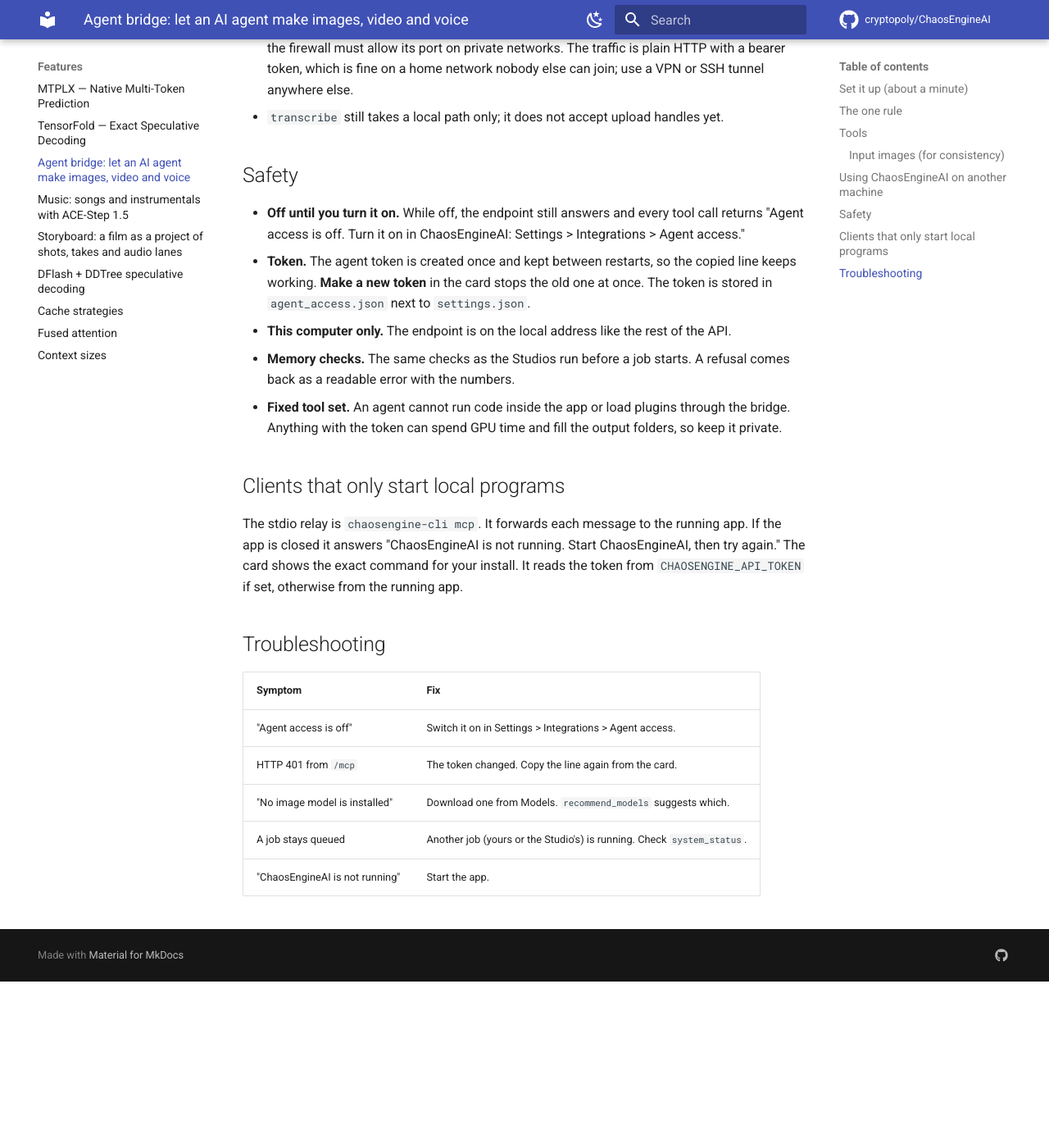
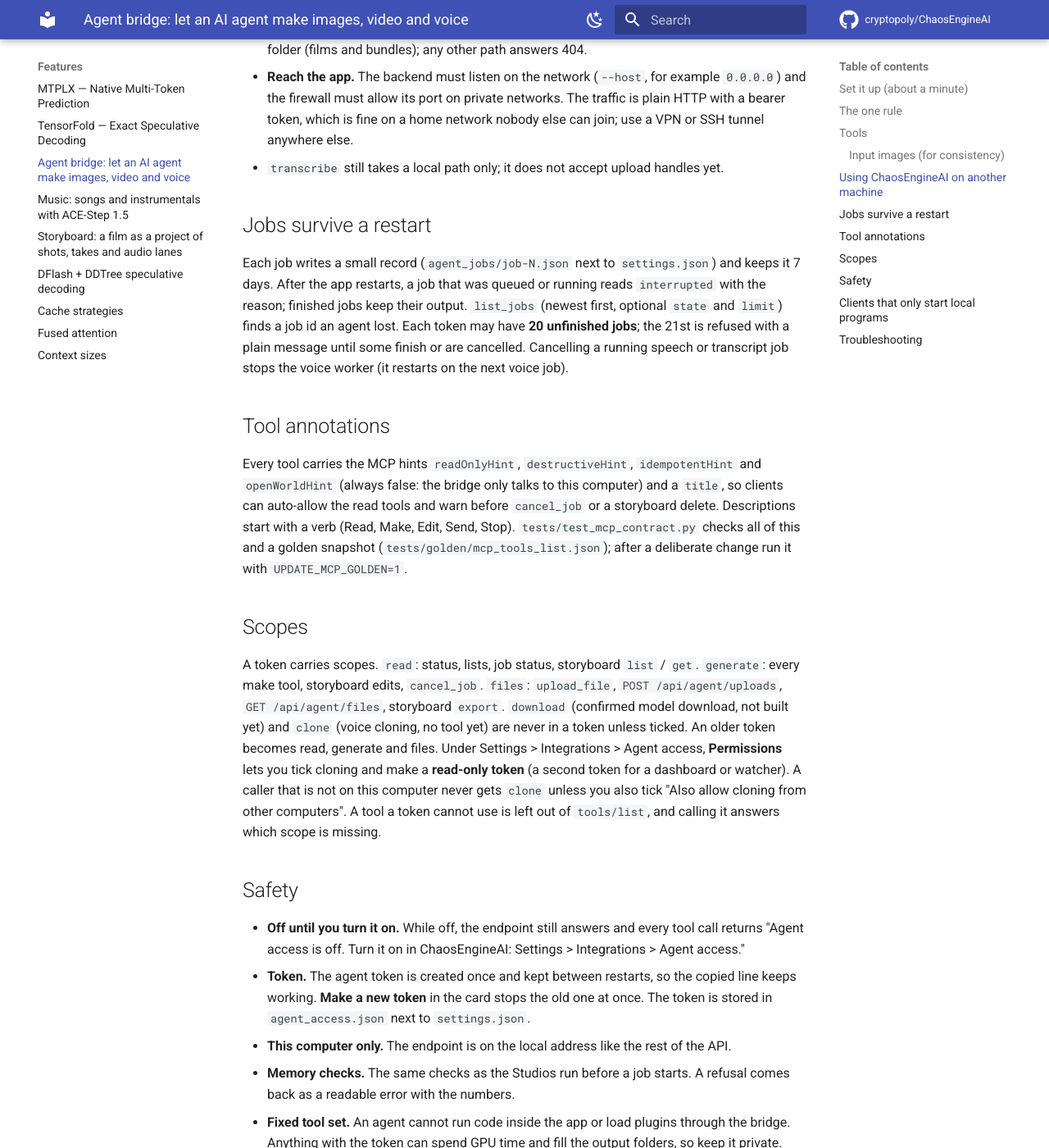
Before and after one commit to cryptopoly/ChaosEngineAI, an MkDocs documentation site: the page built from docs/features/agent-bridge.md, in a window 1280 px wide and 1400 px high, scrolled down 3627 px. Shown: the whole window at 82% size. Built offline with MkDocs 1.6.1 and Material for MkDocs 9.7.7, drawn with Linux system fonts in a browser that asks for light colours; comment, search, counter and statistics services are not loaded; before the commit the page ends 4824 px from its top, so only the background shows below that; some of the changed text lies outside the part shown.

Commit message:
docs(agent-bridge): scopes, jobs, annotations, skill refresh, progress note

```diff
--- a/docs/features/agent-bridge.md
+++ b/docs/features/agent-bridge.md
@@ -34,17 +34,17 @@
 
 | Tool | What it does |
 |---|---|
-| `system_status` | Free memory, platform, the running job, the queue. |
+| `system_status` | Free memory, platform and the whole job queue: each entry has kind, source, label, position, and an `estimatedSeconds` / `estimatedStartInSeconds` taken from the model catalogue (labelled estimated: a first run is slower). |
 | `recommend_models` | For `image`, `video`, `voice`, `stt` or `music`, the best models **not installed** that fit this machine, with size and gated / non-commercial flags. The agent tells you what to download. |
 | `list_models` | Installed models with id, size, fit, size limits and frame rules. |
 | `list_voices` | Voices that are ready, with language. |
 | `generate_image` | Prompt, model, size, steps, seed, optional `reference_images` and `image_strength`. Returns a job id. Sizes are snapped to what the model supports; corrections appear in the job notes. |
 | `generate_video` | Prompt, model, size, `seconds` (or `frames`), fps, seed, optional `start_image`, `end_image`, `image_strength`. Returns a job id. Seconds are converted to the model's frame rule. |
-| `upload_image` | A small image, sound or video as base64. Returns a handle (`upload:...`) for the image inputs above (image handles only) and for storyboard imports; for an agent on another machine. |
+| `upload_file` | A small image, sound or video as base64 (the old name `upload_image` still works). Returns a handle (`upload:...`) for the image inputs above (image handles only) and for storyboard imports; for an agent on another machine. |
 | `speak` | Text, voice, speed. Returns a job id. |
 | `transcribe` | Path to an audio or video file the app can read. Returns a job id. |
 | `make_music` | Style `caption`, `lyrics` (or `instrumental`), `seconds` 10 to 600, `bpm`, `key`, `seed`, `variations` 1, 2 or 4, `model`. Returns a job id; the result has the FLAC path of each take in the Music Library and a `download`. `cancel_job` stops it through the music worker. See [Music](music.md). |
-| `job_status`, `wait_for_job`, `cancel_job` | Poll, wait up to 60 s, cancel. |
+| `job_status`, `wait_for_job`, `cancel_job`, `list_jobs` | Poll, wait up to 60 s, cancel (queued or running; speech and transcripts too), list recent jobs. |
 | `storyboard_project` | Film projects: `create`, `list`, `get` (shots, takes, timeline, revision), `edit` (name, defaults, export), `undo`, `redo`, `delete`, `export` (the bundle's `file` name and a `download`), `import` (`project_id` and that `file`, or a `path` in an exports folder). |
 | `storyboard_shot` | `add`, `edit`, `remove`, `reorder`, `lock`, `unlock`, `pick_take`, `redo` (marks a shot for the next generate), `import` (a clip or still: an `upload:` handle or a file in the app's output folders). |
 | `storyboard_audio` | `add`, `edit`, `remove` audio clips (`add` takes an `upload:` handle or a file in the app's output folders); anchor one to a shot so it follows the shot. |
@@ -79,7 +79,7 @@
 An agent can drive a ChaosEngineAI running on a different computer, for example a PC with an NVIDIA GPU on
 your home network. The paths in a job result belong to that PC, so files move over HTTP:
 
-- **Send a file in.** `upload_image` takes a small image, sound or video as base64; larger files: `POST` the raw
+- **Send a file in.** `upload_file` takes a small image, sound or video as base64; larger files: `POST` the raw
   bytes to `/api/agent/uploads` with the Agent access token. Either returns a handle like `upload:ab12cd34ef56`.
   Use an image handle wherever a tool takes an image path (`start_image`, `end_image`, `reference_images`), and
   any handle for `storyboard_shot import` and `storyboard_audio add`. The type is read from the bytes: PNG, JPEG
@@ -96,6 +96,34 @@
   must allow its port on private networks. The traffic is plain HTTP with a bearer token, which is fine on a home
   network nobody else can join; use a VPN or SSH tunnel anywhere else.
 - `transcribe` still takes a local path only; it does not accept upload handles yet.
+
+## Jobs survive a restart
+
+Each job writes a small record (`agent_jobs/job-N.json` next to `settings.json`) and keeps it 7 days.
+After the app restarts, a job that was queued or running reads `interrupted` with the reason; finished jobs
+keep their output. `list_jobs` (newest first, optional `state` and `limit`) finds a job id an agent lost.
+Each token may have **20 unfinished jobs**; the 21st is refused with a plain message until some finish or are
+cancelled. Cancelling a running speech or transcript job stops the voice worker (it restarts on the next
+voice job).
+
+## Tool annotations
+
+Every tool carries the MCP hints `readOnlyHint`, `destructiveHint`, `idempotentHint` and `openWorldHint`
+(always false: the bridge only talks to this computer) and a `title`, so clients can auto-allow the read
+tools and warn before `cancel_job` or a storyboard delete. Descriptions start with a verb (Read, Make,
+Edit, Send, Stop). `tests/test_mcp_contract.py` checks all of this and a golden snapshot
+(`tests/golden/mcp_tools_list.json`); after a deliberate change run it with `UPDATE_MCP_GOLDEN=1`.
+
+## Scopes
+
+A token carries scopes. `read`: status, lists, job status, storyboard `list` / `get`. `generate`: every make
+tool, storyboard edits, `cancel_job`. `files`: `upload_file`, `POST /api/agent/uploads`, `GET /api/agent/files`,
+storyboard `export`. `download` (confirmed model download, not built yet) and `clone` (voice cloning, no tool
+yet) are never in a token unless ticked. An older token becomes read, generate and files. Under Settings >
+Integrations > Agent access, **Permissions** lets you tick cloning and make a **read-only token** (a second
+token for a dashboard or watcher). A caller that is not on this computer never gets `clone` unless you also
+tick "Also allow cloning from other computers". A tool a token cannot use is left out of `tools/list`, and
+calling it answers which scope is missing.
 
 ## Safety
 
```
Also changed, not shown: docs/features/agent-bridge/SKILL.md (+24 -2 lines), docs/hub/progress/a-bridge-v2.md (added, +34 -0 lines).
